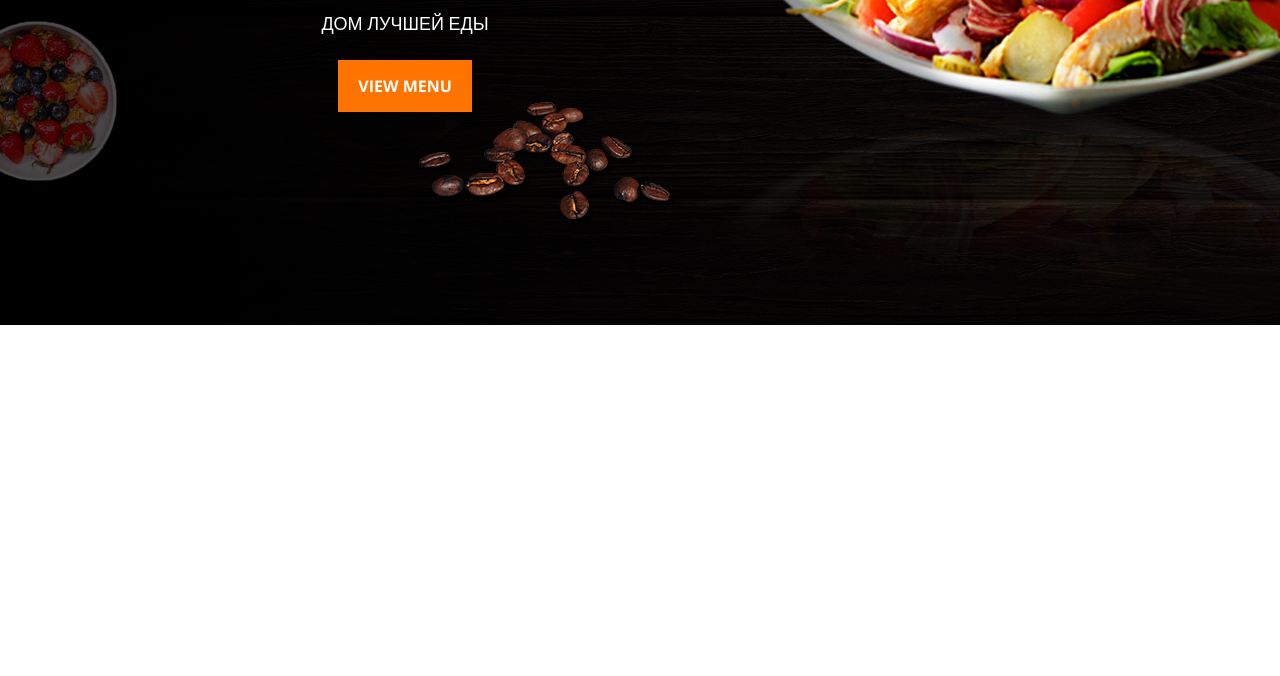
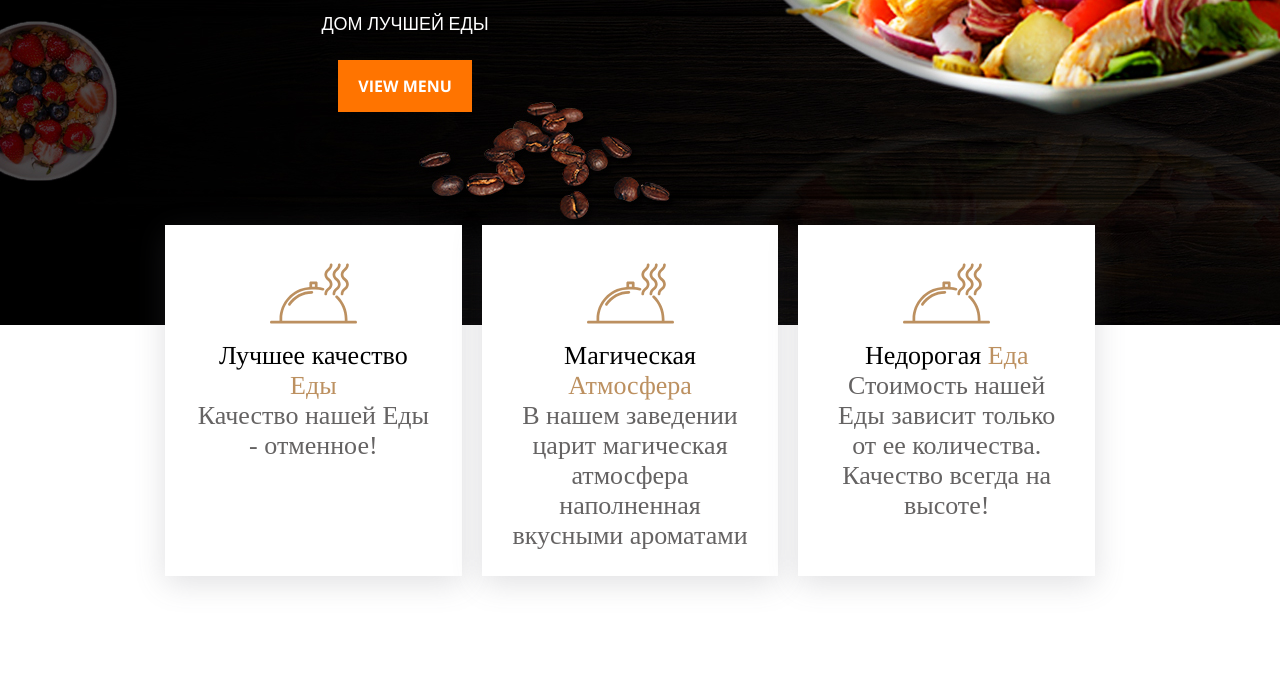
Before and after one commit to NazarSikora/restaurant, a plain HTML site: page index.html in a window 1280 px wide. Shown: the part 475-1151 px from the top of the page. Before the commit the page ends 800 px from the top, so only its background shows below. Drawn offline with nearby package versions, Linux system fonts and the light colour scheme.

Commit message:
Adding cards

```diff
--- a/index.html
+++ b/index.html
@@ -47,5 +47,55 @@
             </div>
         </div>
     </header>
+    <div class="cards">
+        <div class="container">
+            <div class="cards-card">
+                <div class="card-item">
+                    <div class="card-item__content">
+                        <div class="card-item__image">
+                            <img src="images/icons/food.svg" alt="food"/>
+                        </div>
+                        <div class="card-item__title">
+                            Лучшее качество <span class="subtitle">Еды</span>
+                        </div>
+                        <div class="card-item__text">
+                            Качество нашей
+                            Еды - отменное!
+                        </div>
+                    </div>
+                </div>
+                <div class="card-item">
+                    <div class="card-item__content">
+                        <div class="card-item__image">
+                            <img src="images/icons/food.svg" alt="food"/>
+                        </div>
+                        <div class="card-item__title">
+                            Магическая <span class="subtitle">Атмосфера</span>
+                        </div>
+                        <div class="card-item__text">
+                            В нашем заведении царит магическая атмосфера
+                            наполненная вкусными ароматами
+                        </div>
+                    </div>
+                </div>
+                <div class="card-item">
+                    <div class="card-item__content">
+                        <div class="card-item__image">
+                            <img src="images/icons/food.svg" alt="food"/>
+                        </div>
+                        <div class="card-item__title">
+                            Недорогая <span class="subtitle">Еда</span>
+                        </div>
+                        <div class="card-item__text">
+                            Стоимость нашей Еды
+                            зависит только от ее
+                            количества. Качество
+                            всегда на высоте!
+                        </div>
+                    </div>
+                </div>
+            </div>
+        </div>
+    </div>
 </body>
 </html>
--- a/style.css
+++ b/style.css
@@ -19,7 +19,7 @@
 
 .header-holder {
     display: flex;
-    justify-content: space-around;
+    justify-content: space-between;
     padding-top: 50px;
 }
 
@@ -123,3 +123,45 @@
     text-align: center;
     margin-top: 15px;
 }
+
+.cards {
+    position: relative;
+    bottom: 100px;
+}
+
+.cards-card {
+    display: flex;
+    justify-content: space-around;
+}
+
+.card-item {
+    display: block;
+    justify-content: center;
+    width: 349px;
+    background-color: white;
+    box-shadow: rgba(100, 100, 111, 0.2) 0px 7px 29px 0px;
+    padding: 25px 30px;
+    margin-right: 20px;
+}
+
+.card-item:not(:last-of-type) {
+    margin-left: 0px;
+}
+
+.card-item__title {
+    font-family: 'Tinos', sans-serif;
+    font-size: 26px;
+}
+
+.subtitle {
+    color: #BC9060;
+}
+
+.card-item__content {
+    text-align: center;
+}
+
+.card-item__text {
+    color: #656363;
+    font-size: 26px;
+}
```
